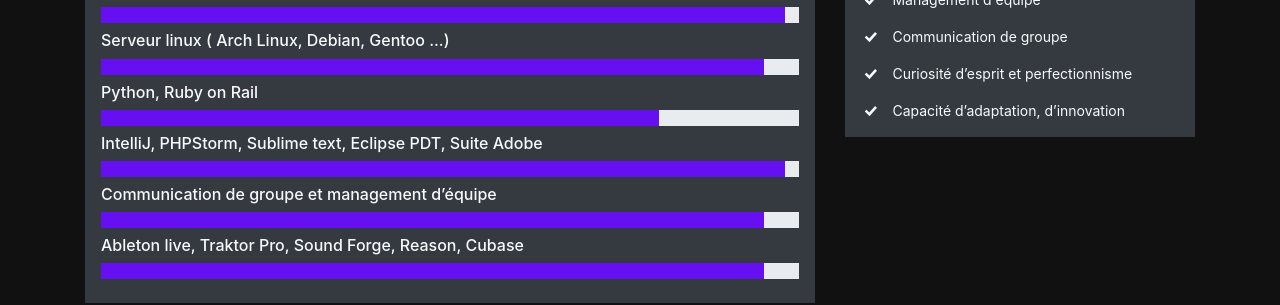
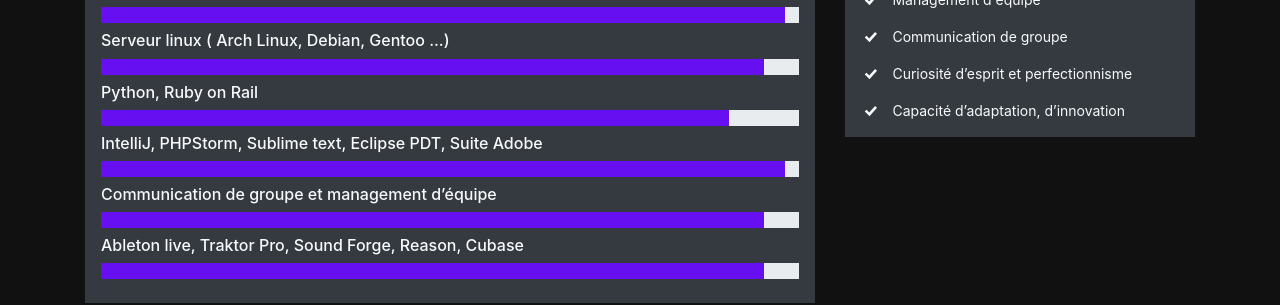
Before and after one commit to shaylash/shaylash.github.io, a Jekyll site: the page built from index.md, in a window 1280 px wide. Shown: the part 487-792 px from the top of the page. Built offline with Jekyll 4.4.1, drawn with Linux system fonts in a browser that asks for light colours.

Commit message:
content modif 2

```diff
--- a/_layouts/home.html
+++ b/_layouts/home.html
@@ -100,7 +100,7 @@
 					Python, Ruby on Rail
 				</h6>
 				<div class="progress mb-2">
-					<div class="progress-bar bg-info" role="progressbar" aria-valuenow="80" aria-valuemin="0" aria-valuemax="100">
+					<div class="progress-bar bg-info" role="progressbar" aria-valuenow="90" aria-valuemin="0" aria-valuemax="100">
 						<span class="sr-only">90% Complete (success)</span>
 					</div>
 				</div>
```
